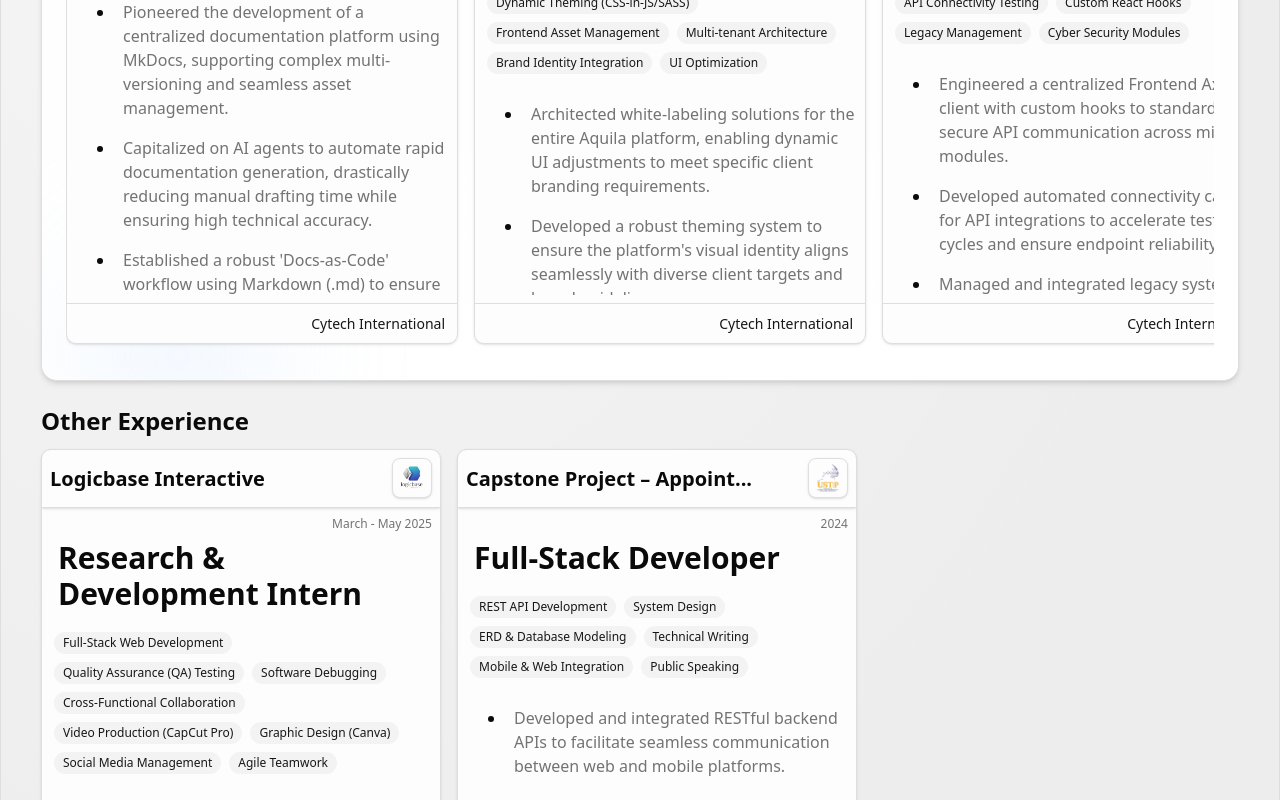
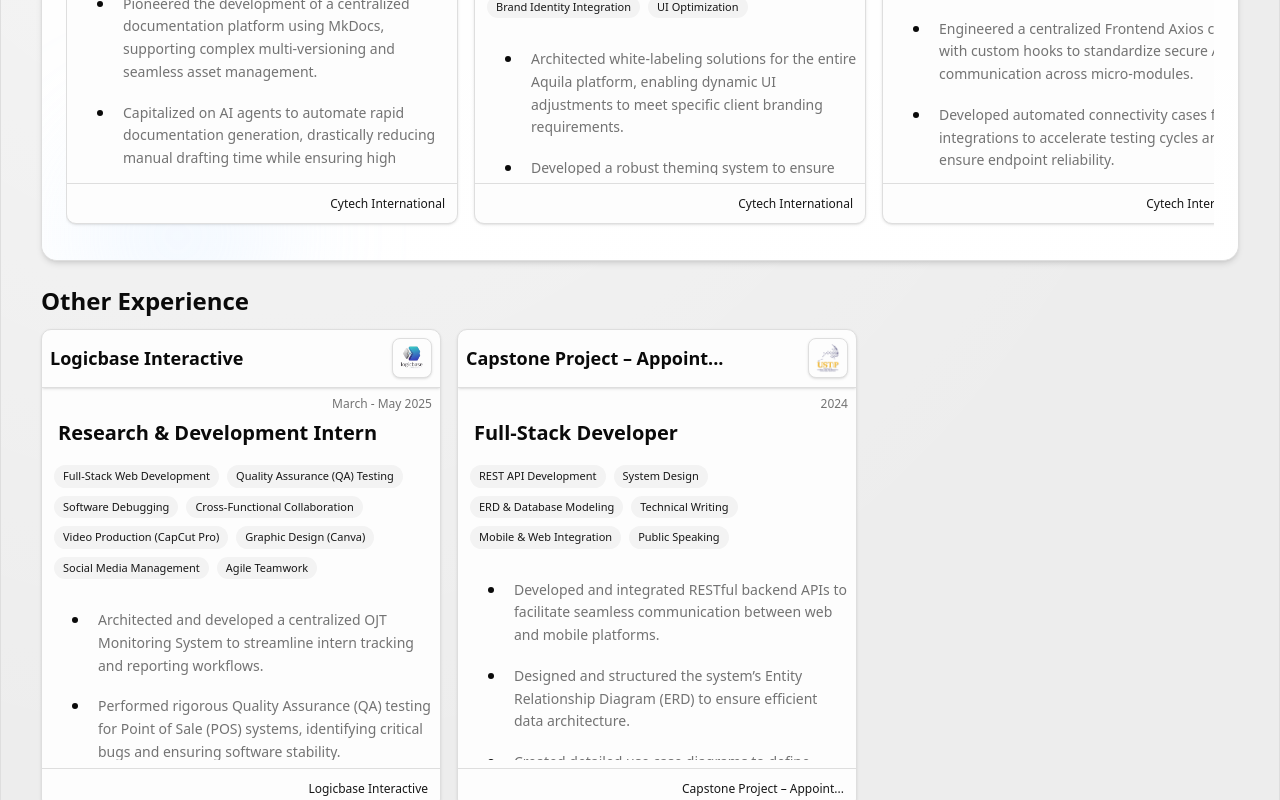
Before and after one commit to kentchristian/web-portfolio, a React app: page /experience in a window 1280 px wide. Shown: the part 480-1280 px from the top of the page. Built offline with nearby package versions, Linux system fonts and the light colour scheme; the HTML template or start-up script is replaced by a standard one.

Commit message:
refactor: remove border on profile, update typography size for ExperienceCard

```diff
--- a/src/components/cards/RoleExperienceCard.tsx
+++ b/src/components/cards/RoleExperienceCard.tsx
@@ -42,7 +42,7 @@
     <div
       className={cn(
         "cursor-pointer",
-        "h-[37.5rem] w-full max-w-[25rem]",
+        "h-[30rem] w-full max-w-[25rem]",
         "border border-border bg-card text-card-foreground",
         "flex flex-col gap-2 overflow-hidden rounded-lg",
         "shadow-sm",
@@ -57,12 +57,12 @@
         <div className="min-w-0 flex-1">
           {isCompanyTruncated ? (
             <ToolTip text={company} className="min-w-40 max-w-80">
-              <Typography variant="h4" className="truncate">
+              <Typography variant="body-lg" weight={600} className="truncate leading-tight">
                 {truncatedCompany}
               </Typography>
             </ToolTip>
           ) : (
-            <Typography variant="h4" className="truncate">
+            <Typography variant="body-lg" weight={600} className="truncate leading-tight">
               {company}
             </Typography>
           )}
@@ -72,13 +72,13 @@
       <Typography variant="caption" className="mx-2 flex justify-end text-muted-foreground">
         {date}
       </Typography>
-      <Typography variant="h2" className="px-4">
+      <Typography variant="h4" className="px-4 leading-tight">
         {role}
       </Typography>
 
       <section className="inline-block w-full p-2 gap-2">
         {skills.map((skill) => (
-          <Badge key={skill} variant="secondary" className="m-1 gap-1">
+          <Badge key={skill} variant="secondary" className="m-1 gap-1 text-[11px]">
             {skill}
           </Badge>
         ))}
@@ -87,7 +87,7 @@
       <ul className="themed-scrollbar ml-6 min-h-0 flex-1 list-disc overflow-auto pl-6">
         {description.map((desc, index) => (
           <li key={index} className="p-2">
-            <Typography variant="body" className="text-muted-foreground">
+            <Typography variant="body-sm" className="leading-relaxed text-muted-foreground">
               {desc}
             </Typography>
           </li>
@@ -96,11 +96,21 @@
 
       {companyUrl ? (
         <footer className="mt-auto flex h-10 shrink-0 items-center justify-end border-t border-border px-3">
-          <Link to={companyUrl} target="_blank" rel="noopener noreferrer">
-            <Typography variant="body-sm" className="text-primary hover:underline">
-              {company}
-            </Typography>
-          </Link>
+          {isCompanyTruncated ? (
+            <ToolTip text={company} className="min-w-40 max-w-80">
+              <Link to={companyUrl} target="_blank" rel="noopener noreferrer" className="max-w-full">
+                <Typography variant="caption" className="max-w-[14rem] truncate text-primary hover:underline">
+                  {truncatedCompany}
+                </Typography>
+              </Link>
+            </ToolTip>
+          ) : (
+            <Link to={companyUrl} target="_blank" rel="noopener noreferrer">
+              <Typography variant="caption" className="text-primary hover:underline">
+                {company}
+              </Typography>
+            </Link>
+          )}
         </footer>
       ) : null}
 
--- a/src/pages/home.tsx
+++ b/src/pages/home.tsx
@@ -51,17 +51,17 @@
             )
           }>
             <MotionImageMotionProv className="overflow-hidden rounded-md">
-              <ContentDisplay className="relative h-auto min-h-[20rem] w-full overflow-hidden sm:min-h-[24rem] md:min-h-[34rem]">
+              <ContentDisplay className="relative border-0 h-auto min-h-[15rem] w-full overflow-hidden sm:min-h-[20rem] md:min-h-[30rem]">
                 <img
                   src={images.lightProfPic}
                   alt="profile-pic"
-                  className="block h-[20rem] w-full rounded-md object-cover dark:hidden sm:h-[24rem] md:h-[34rem]"
+                  className="block h-[15rem] w-full rounded-md object-cover dark:hidden sm:h-[24rem] md:h-[34rem]"
                 />
 
                 <img
                   src={images.darkProfPic}
                   alt="profile-pic"
-                  className="hidden h-[20rem] w-full rounded-md object-cover dark:block sm:h-[24rem] md:h-[34rem]"
+                  className="hidden h-[15rem] w-full rounded-md object-cover dark:block sm:h-[24rem] md:h-[34rem]"
                 />
                 {/* Overlay icons */}
                 <div className="absolute bottom-3 left-3 z-20 flex flex-col gap-1">
```
Lines whose indentation alone changed are shown as unchanged.
